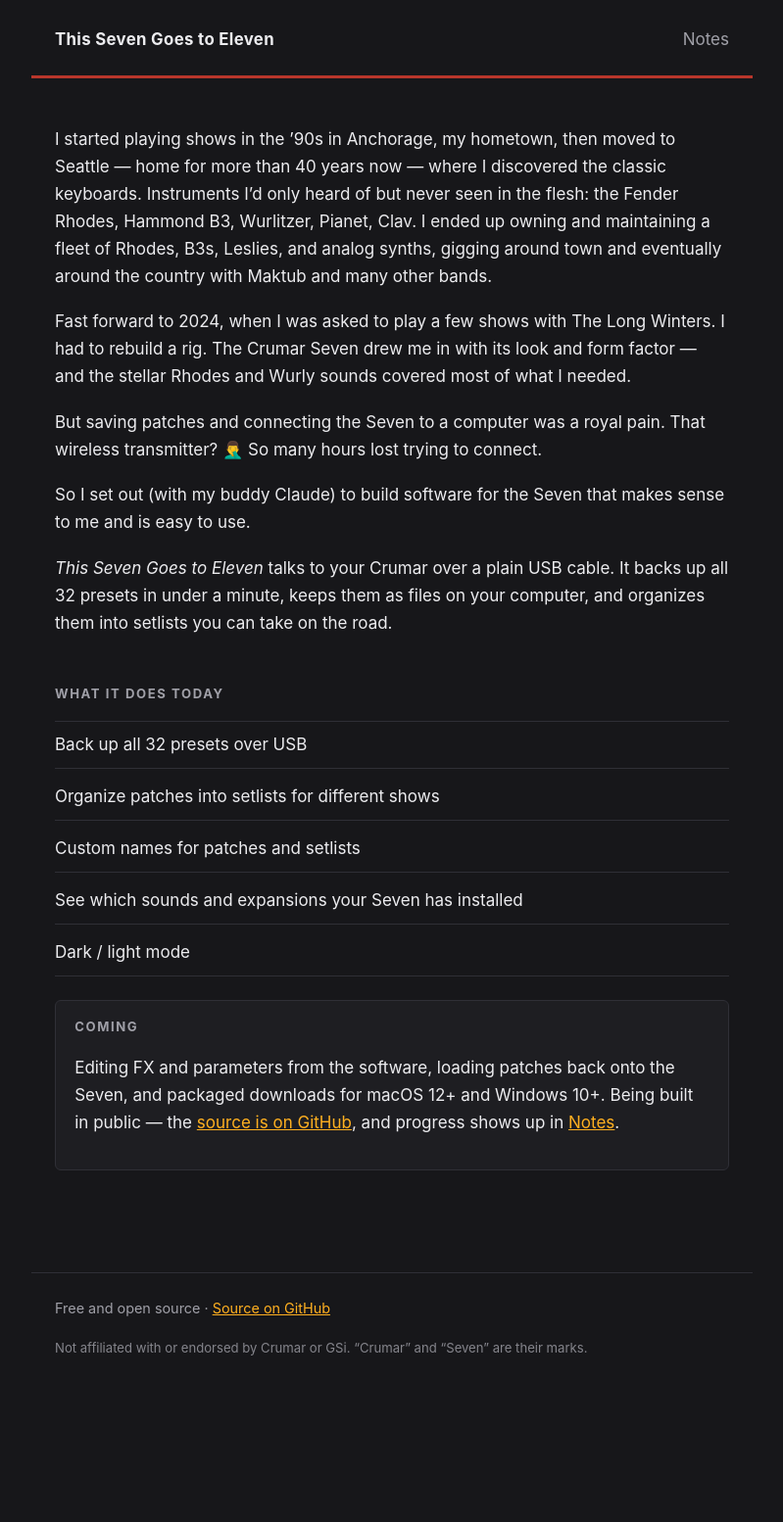
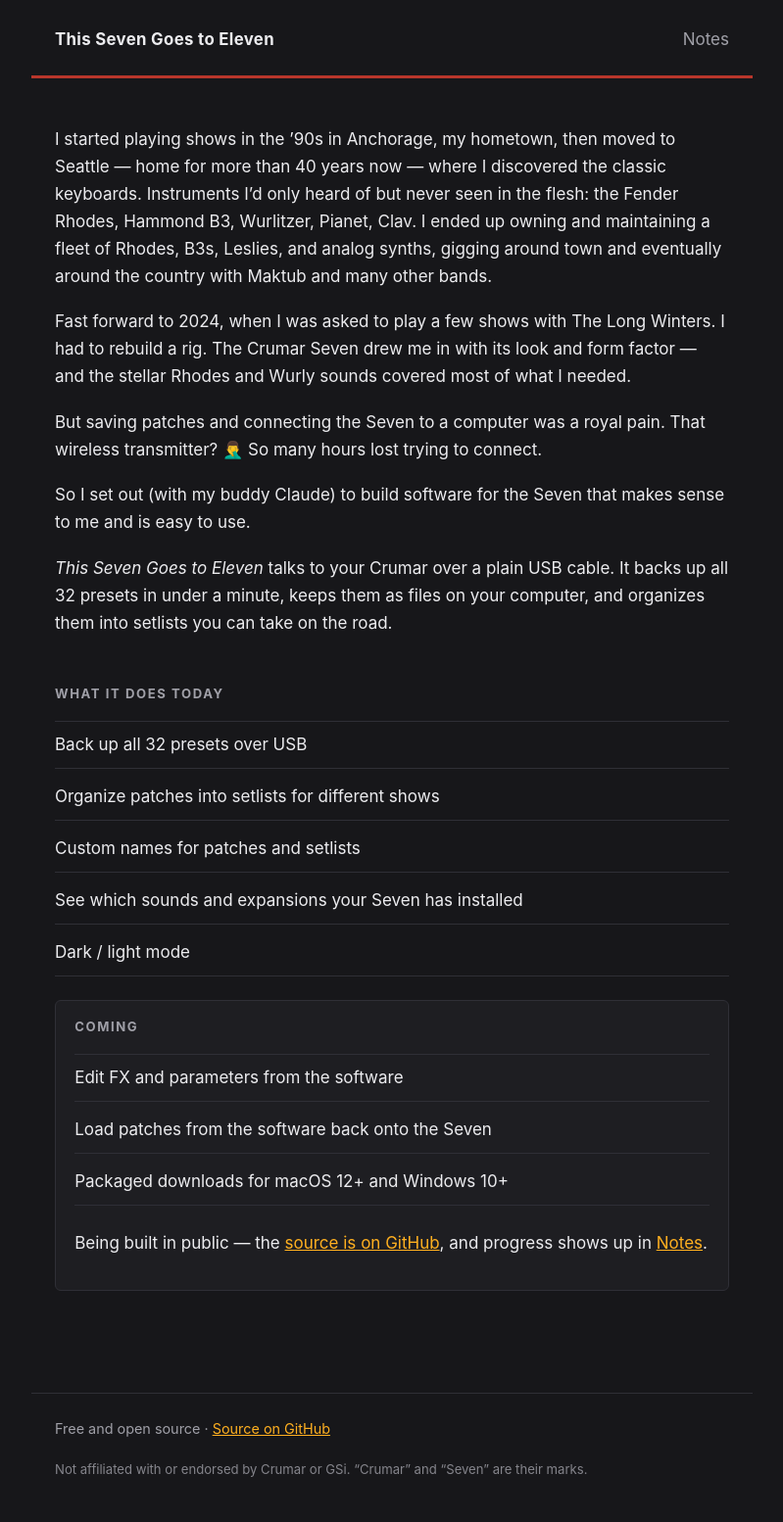
Before and after one commit to danielspils/this-seven-goes-to-eleven, a Jekyll site: the page built from docs/index.md, in a window 1280 px wide. Shown: the whole page at 98% size, without its empty margins (240-1039 px from the left). Built offline with Jekyll 4.4.1, drawn with Linux system fonts in a browser that asks for light colours; before the commit the page ends 1430 px from its top, so only the background shows below that.

Commit message:
Coming section becomes a roadmap list
Same three items, as bullets rather than a paragraph, so the roadmap
scans and has somewhere to grow.

Co-Authored-By: Claude Fable 5 <noreply@anthropic.com>

```diff
--- a/docs/index.md
+++ b/docs/index.md
@@ -37,8 +37,12 @@ computer, and organizes them into setlists you can take on the road.
 <div class="soon" markdown="1">
 ## Coming
 
-Editing FX and parameters from the software, loading patches back onto the
-Seven, and packaged downloads for macOS 12+ and Windows 10+. Being built in
-public — the [source is on GitHub](https://github.com/danielspils/crumar-seven-editor),
+<ul class="features">
+  <li>Edit FX and parameters from the software</li>
+  <li>Load patches from the software back onto the Seven</li>
+  <li>Packaged downloads for macOS 12+ and Windows 10+</li>
+</ul>
+
+Being built in public — the [source is on GitHub](https://github.com/danielspils/crumar-seven-editor),
 and progress shows up in [Notes]({{ '/notes/' | relative_url }}).
 </div>
```
